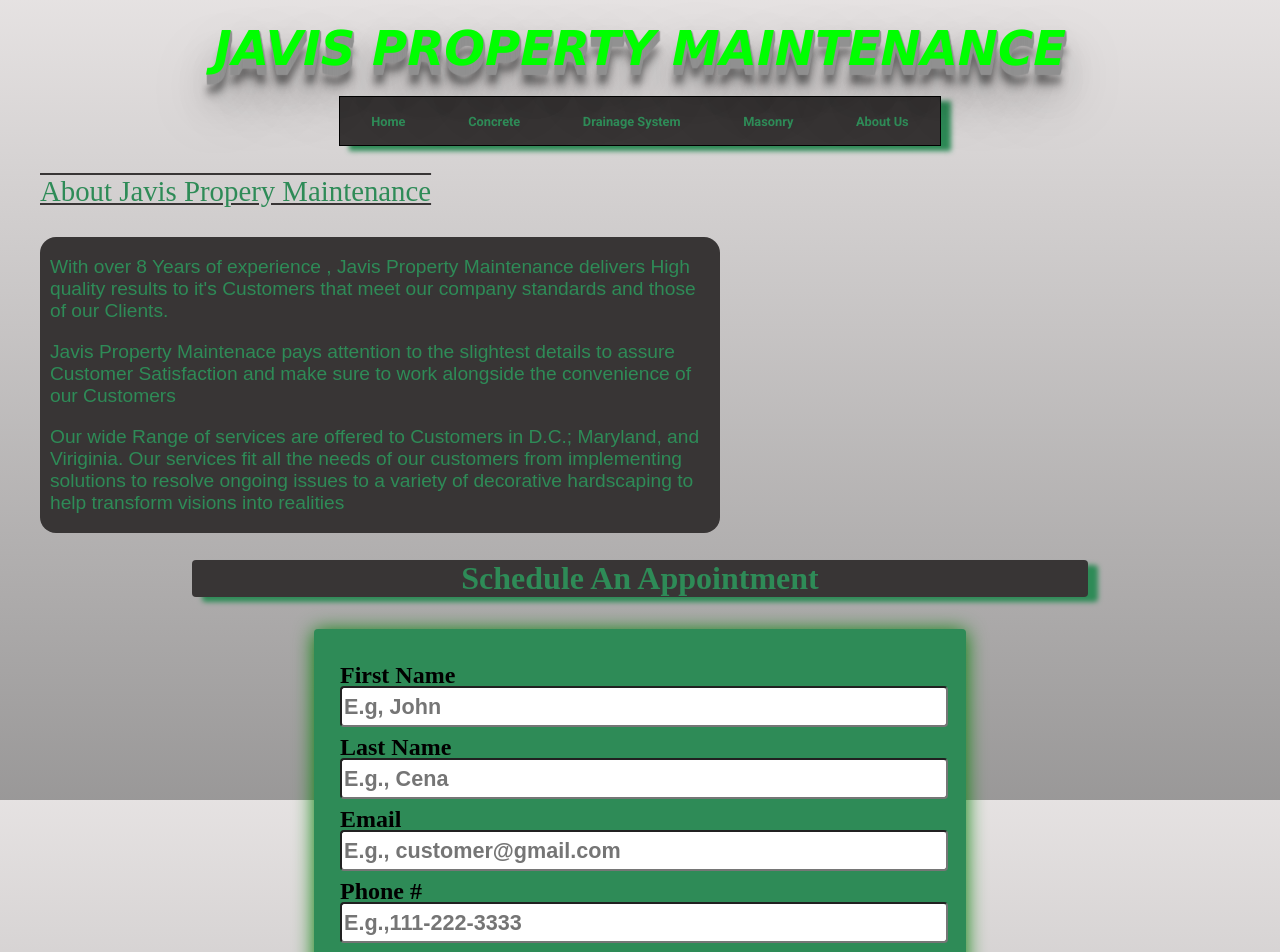
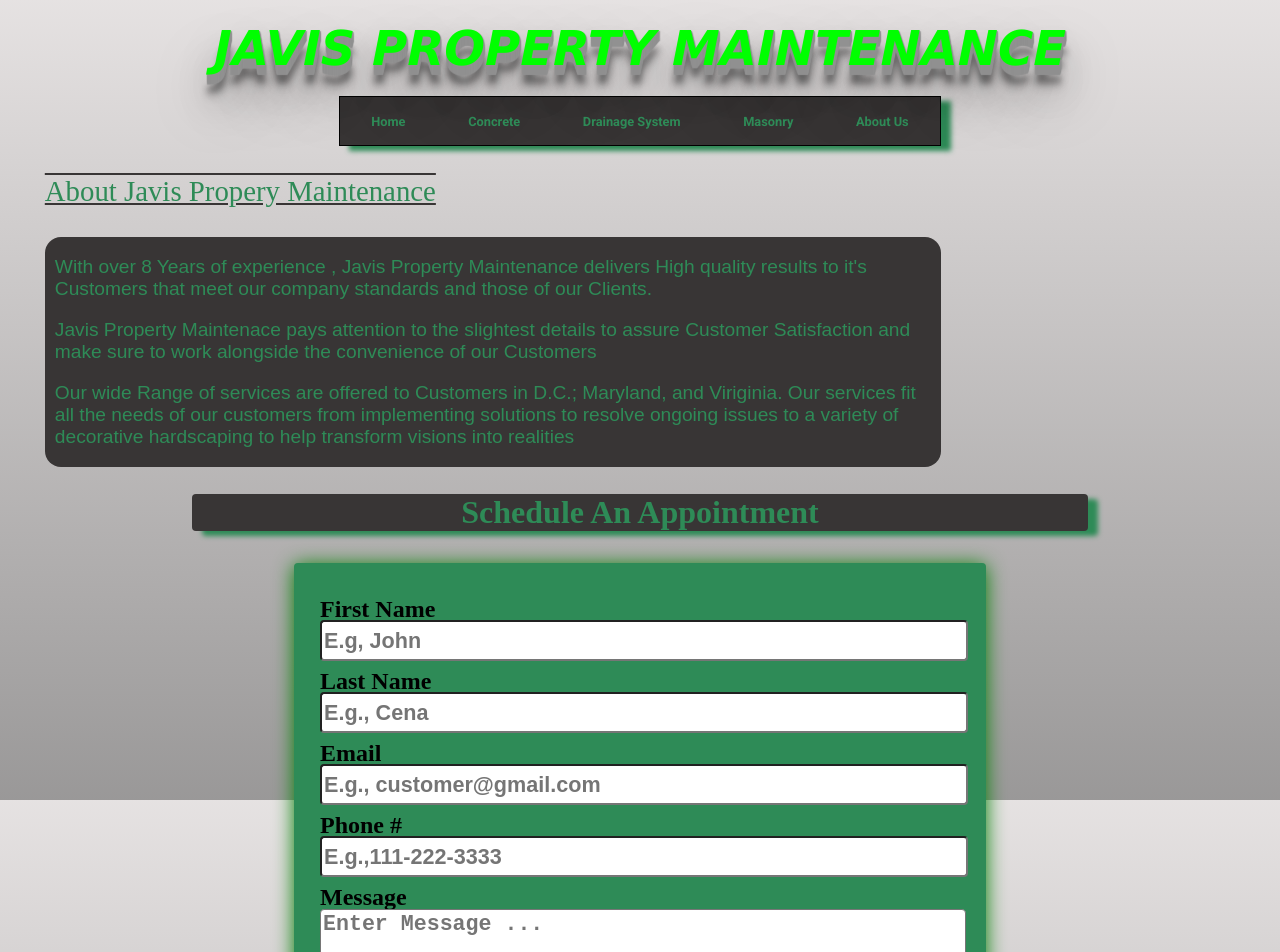
Before and after one commit to JaredHerrera6/javis-pm, a React (Create React App) app: page /AboutUs in a window 1280 px wide. Shown: the top 952 px of the page. Built offline with nearby package versions, Linux system fonts and the light colour scheme.

Commit message:
Resizing about us

```diff
--- a/src/index.css
+++ b/src/index.css
@@ -157,7 +157,7 @@ main{
   display: flex;
   flex-direction: column;
   justify-content: space-evenly;
-  width: 600px;
+  width: 50%;
   height: 500px;
   margin:2rem auto;
   border:2px solid transparent;
--- a/src/pages/styles/Concrete.css
+++ b/src/pages/styles/Concrete.css
@@ -189,14 +189,14 @@
 }
 .aboutus-header{
     font-size: 1.8rem;
-    margin-left: 5vh;
+    margin-left: 3.5%;
     text-align: left;
     text-decoration:overline underline rgb(56, 53, 53);
     color:seagreen
 }
 .aboutus-message{
-    margin-left: 5vh;
-    width:85vh;
+    margin-left: 3.5%;
+    width:70%;
     text-align: left;
     color: seagreen;
     font-size: 1.2rem;
```
Also changed, not shown: src/pages/SnowRemoval.jsx (deleted, +0 -9 lines), src/pages/YardClean.jsx (deleted, +0 -9 lines).
